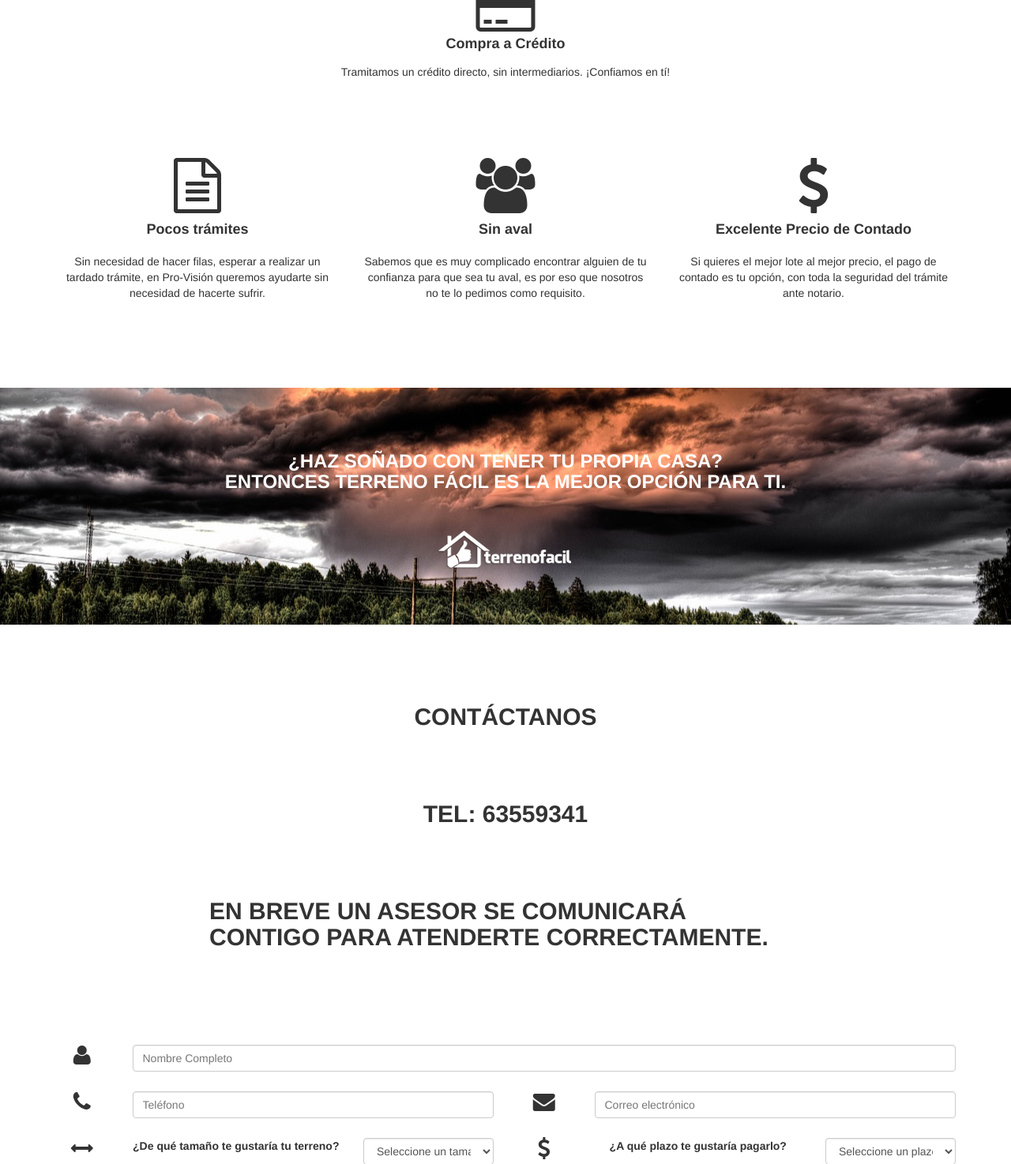
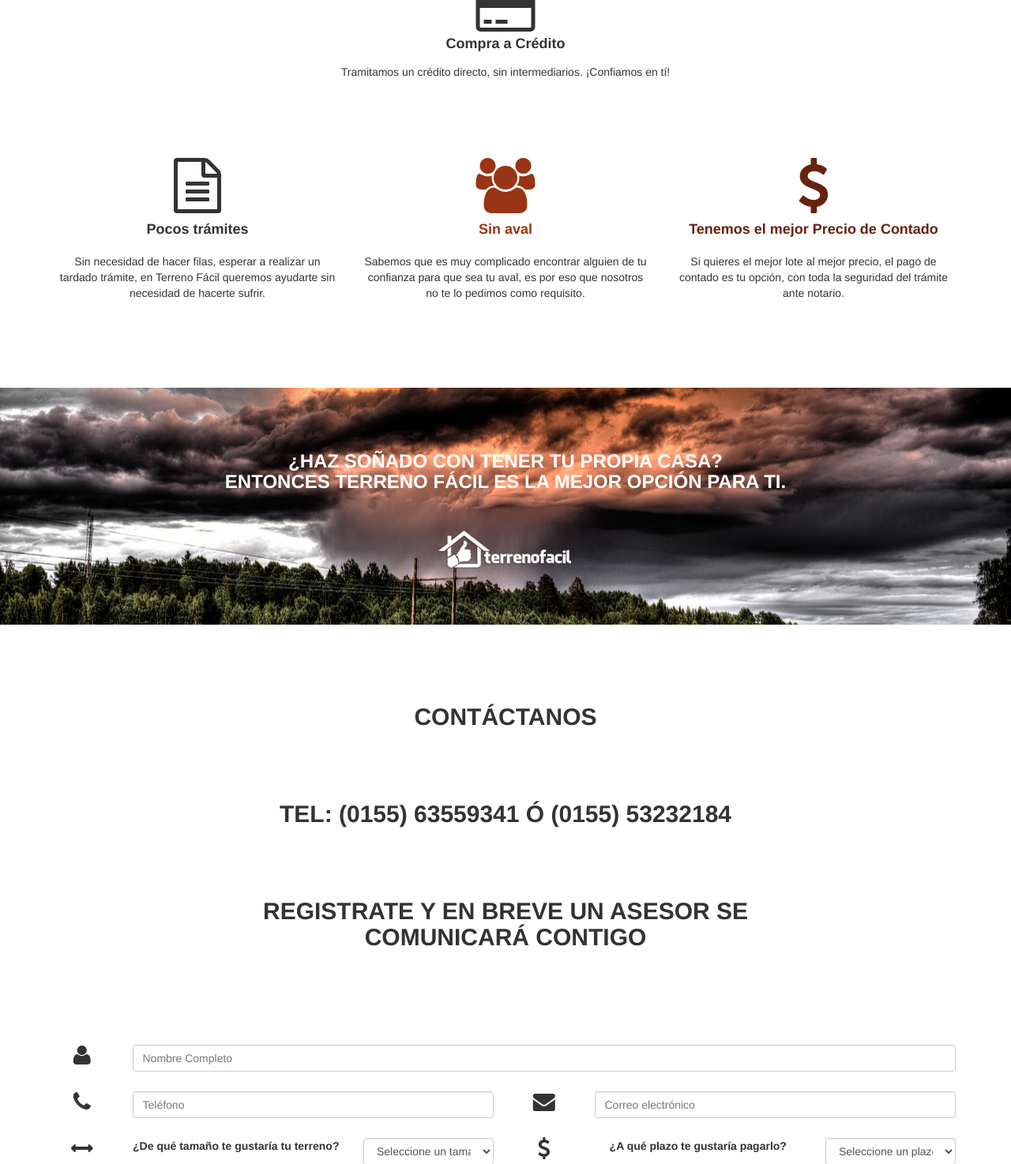
Before and after one commit to Serchcode/terrenofacil, a Django app: template main/templates/hola.html in a window 1280 px wide. Shown: the part 800-2274 px from the top of the page at 79% size. Run offline with Django 3.2, Linux system fonts and the light colour scheme; the template is opened without the code that fills it: values that come from a table or form of the project are taken from there, others are empty; parts of the project's set-up code (start-up, migrations or seed data) failed here and were passed over; some libraries are stand-ins or nearby versions.

Commit message:
Quedaron los cambios planteados por Miguel

```diff
--- a/Templates/base.html
+++ b/Templates/base.html
@@ -70,4 +70,8 @@
         <!--  Custom Scripts -->
     <script src="{%static 'js/custom.js'%}"></script>
     {%endblock scripts%}
+
+    {% block otherscripts %}
+
+    {% endblock otherscripts %}
 </body>
--- a/main/templates/hola.html
+++ b/main/templates/hola.html
@@ -60,19 +60,19 @@
             <i class=" fa fa-file-text-o fa-5x "></i>
                 <h4 ><strong> Pocos trámites </strong></h4>
                   <p>
-                      Sin necesidad de hacer filas, esperar a realizar un tardado trámite, en Pro-Visión queremos ayudarte sin necesidad de hacerte sufrir.
+                      Sin necesidad de hacer filas, esperar a realizar un tardado trámite, en Terreno Fácil queremos ayudarte sin necesidad de hacerte sufrir.
                   </p>
         </div>
       <div class="col-lg-4 col-md-4 col-sm-4 just-pad-responsive" data-scroll-reveal="enter from the bottom after 0.8s" >
-            <i class=" fa fa-users fa-5x "></i>
-                <h4 ><strong> Sin aval </strong></h4>
+            <i class=" fa fa-users fa-5x parpadeo"></i>
+                <h4 class="parpadeo"><strong> Sin aval </strong></h4>
                   <p>
                       Sabemos que es muy complicado encontrar alguien de tu confianza para que sea tu aval, es por eso que nosotros no te lo pedimos como requisito.
                   </p>
       </div>
       <div class="col-lg-4 col-md-4 col-sm-4 just-pad-responsive" data-scroll-reveal="enter from the bottom after 1.4s" >
-            <i class=" fa fa-dollar fa-5x "></i>
-                <h4 ><strong> Excelente Precio de Contado </strong></h4>
+            <i class=" fa fa-dollar fa-5x parpadeo-inverse"></i>
+                <h4 class="parpadeo-inverse"><strong> Tenemos el mejor Precio de Contado </strong></h4>
                   <p>
                       Si quieres el mejor lote al mejor precio, el pago de contado es tu opción, con toda la seguridad del trámite ante notario.
                   </p>
@@ -112,12 +112,12 @@
                 </h2>
                 <h2 data-scroll-reveal="enter from the bottom after 0.3s">
                     <strong>
-                  		Tel: 63559341
+                  		Tel: (0155) 63559341 ó (0155) 53232184
                     </strong>
                 </h2>
-                <h2 data-scroll-reveal="enter from the bottom after 0.5s" style="text-align:left;">
+                <h2 data-scroll-reveal="enter from the bottom after 0.5s" class="registrate">
                     <strong>
-                  		En breve un asesor se comunicará contigo para atenderte correctamente.
+                  		Registrate y en breve un asesor se comunicará contigo
                     </strong>
                 </h2>
             </div>
--- a/static/css/style.css
+++ b/static/css/style.css
@@ -99,7 +99,64 @@ min-height: 500px;
     }
 
 
+.parpadeo{
+  animation-name: parpadeo;
+  animation-duration: 3s;
+  animation-timing-function: linear;
+  animation-iteration-count: infinite;
 
+  -webkit-animation-name:parpadeo;
+  -webkit-animation-duration: 3s;
+  -webkit-animation-timing-function: linear;
+  -webkit-animation-iteration-count: infinite;
+}
+@-moz-keyframes parpadeo{
+  0% {color:#FF5722S;}
+  50% { color: #000000;}
+  100%{ color: #FF5722S;}
+}
+
+@-webkit-keyframes parpadeo {
+  0% {color:#FF5722;}
+  50% { color: #000000;}
+  100%{ color: #FF5722;}
+}
+
+@keyframes parpadeo {
+ 0% {color:#FF5722;}
+  50% { color: #000000;}
+  100%{ color: #FF5722;}
+}
+
+.parpadeo-inverse{
+  animation-name: parpadeo-inverse;
+  animation-duration: 3s;
+  animation-timing-function: linear;
+  animation-iteration-count: infinite;
+
+  -webkit-animation-name:parpadeo-inverse;
+  -webkit-animation-duration: 3s;
+  -webkit-animation-timing-function: linear;
+  -webkit-animation-iteration-count: infinite;
+}
+@-moz-keyframes parpadeo-inverse{
+  0% {color:#000000;}
+  50% { color: #FF5722;}
+  100%{ color: #000000;}
+}
+
+@-webkit-keyframes parpadeo-inverse {
+  0% {color:#000000;}
+  50% { color: #FF5722;}
+  100%{ color: #000000;}
+}
+
+@keyframes parpadeo-inverse {
+  0% {color:#000000;}
+  50% { color: #FF5722;}
+  100%{ color: #000000;}
+
+}
     /*=====================================
   ESILOS DE CONTACTO
     ===================================*/
@@ -136,6 +193,9 @@ min-height: 500px;
   text-align: center;
 }
 
+.registrate{
+  text-align:center;
+}
 /*=====================================
   ESTILOS DE MENSAJES DESPUES DEL CONTACTO JAJAJAJ
     ===================================*/
@@ -222,6 +282,7 @@ min-height: 500px;
   {
     padding-top: 50px;
   }
+
 }
 
 .center {
```
Also changed, not shown: main/templates/index.html (+18 -3 lines).
